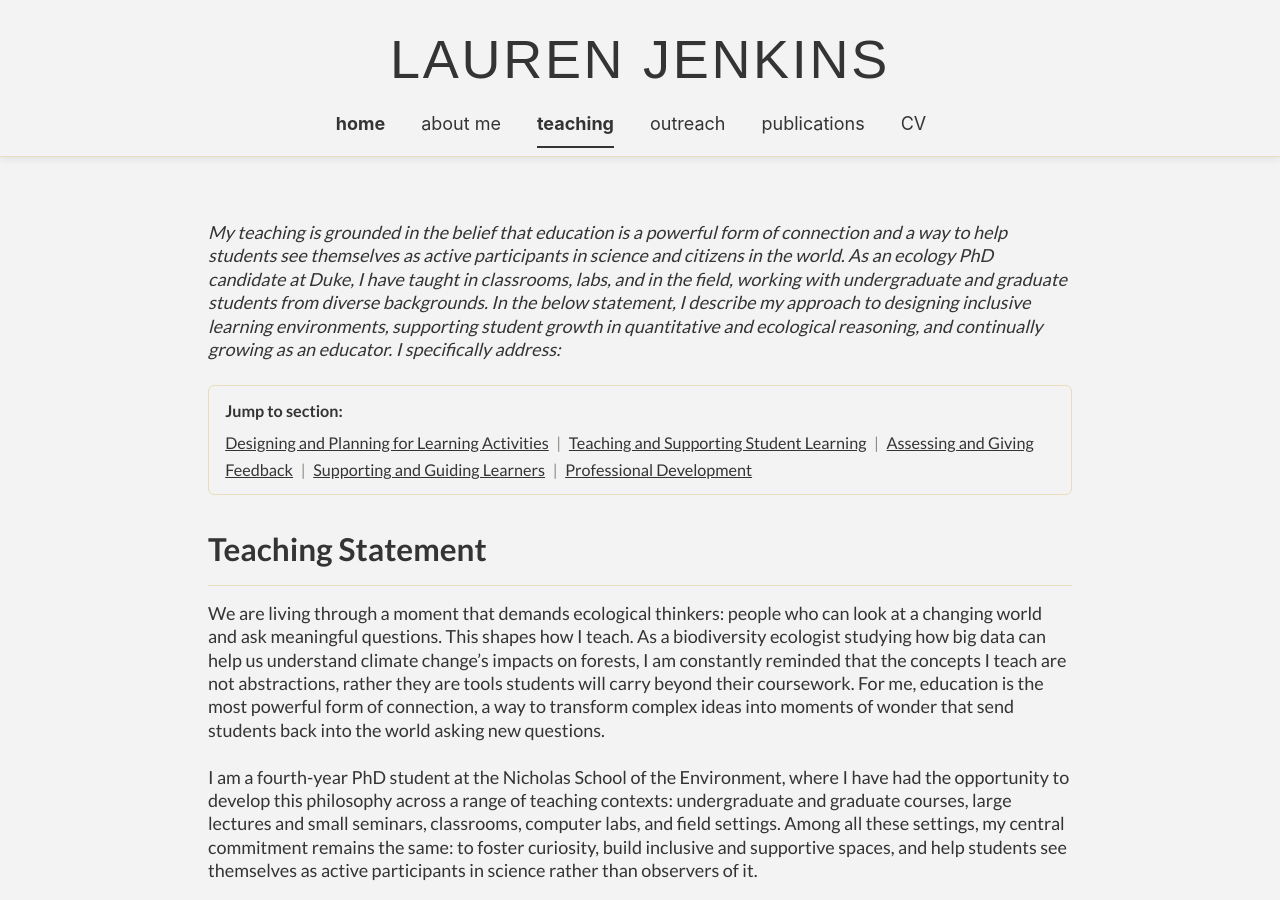
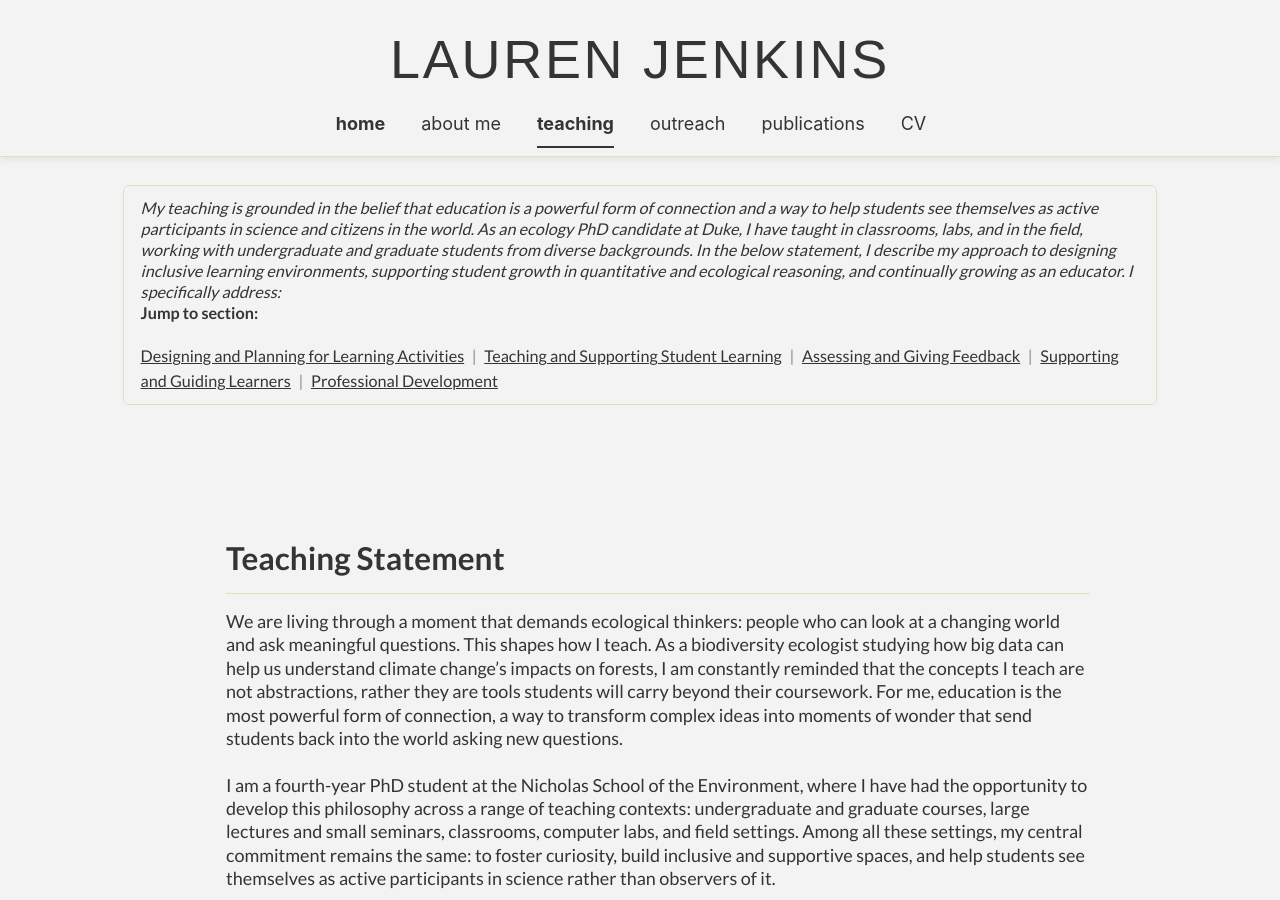
Before and after one commit to jenkinslauren/jenkinslauren.github.io, a Jekyll site: the page built from _pages/teaching.html, in a window 1280 px wide and 900 px high. Built offline with Jekyll 4.4.1, drawn with Linux system fonts in a browser that asks for light colours; some web fonts are replaced; a script bundle is joined from its source files by our own code; library files that are not in the unit come from our copies.

Commit message:
Update teaching.html

```diff
--- a/_pages/teaching.html
+++ b/_pages/teaching.html
@@ -5,10 +5,10 @@ permalink: /teaching/
 author_profile: false
 ---
 
-<div class="teaching-section">
 
+<div class="teaching-outline">
   <p><em>My teaching is grounded in the belief that education is a powerful form of connection and a way to help students see themselves as active participants in science and citizens in the world. As an ecology PhD candidate at Duke, I have taught in classrooms, labs, and in the field, working with undergraduate and graduate students from diverse backgrounds. In the below statement, I describe my approach to designing inclusive learning environments, supporting student growth in quantitative and ecological reasoning, and continually growing as an educator. I specifically address:</em>
-  <div class="teaching-outline">
+
     <strong>Jump to section:</strong>
       <ul>
         <li><a href="#designing-learning">Designing and Planning for Learning Activities</a></li>
@@ -19,6 +19,7 @@ author_profile: false
       </ul>
   </div>
   </p>
+  <div class="teaching-section">
   <h2><strong>Teaching Statement</strong></h2>
   <p>
     We are living through a moment that demands ecological thinkers: people who can look at a changing world and ask meaningful questions. This shapes how I teach. As a biodiversity ecologist studying how big data can help us understand climate change’s impacts on forests, I am constantly reminded that the concepts I teach are not abstractions, rather they are tools students will carry beyond their coursework. For me, education is the most powerful form of connection, a way to transform complex ideas into moments of wonder that send students back into the world asking new questions.
```
